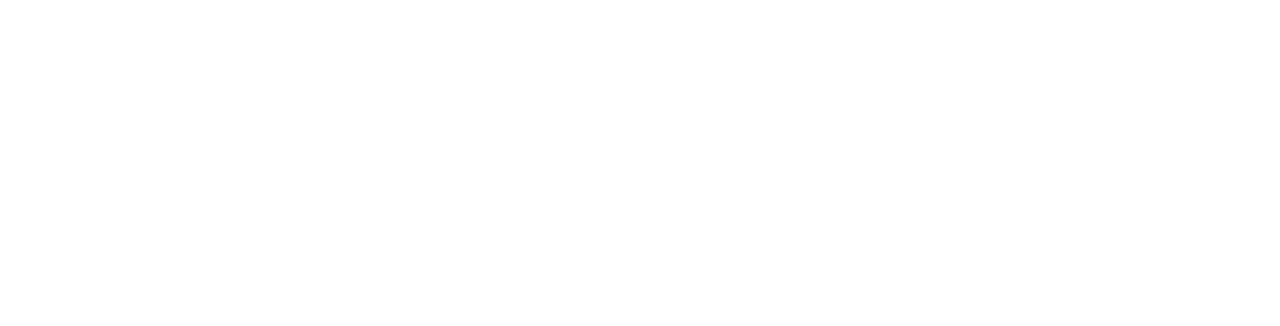
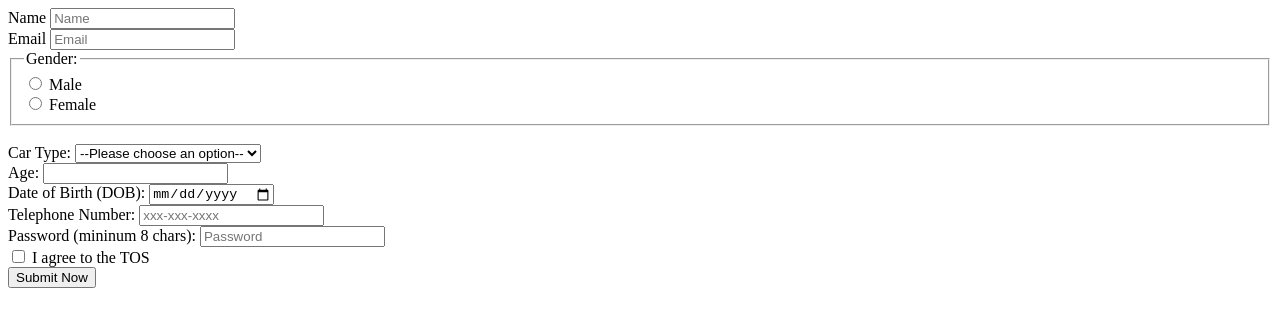
Before and after one commit to acciojob/car-insurance-form-arunkumarluck-lgtm, a website: page main.html in a window 1280 px wide. Drawn offline with Linux system fonts and the light colour scheme.

Commit message:
created a submission

```diff
--- a/main.html
+++ b/main.html
@@ -1,16 +1,60 @@
 <!DOCTYPE html>
-
-<html>
+<html lang="en">
 
 <head>
-	<link rel="stylesheet" href="styles.css">
+    <meta charset="UTF-8">
+    <meta name="viewport" content="width=device-width, initial-scale=1.0">
+    <title>Document</title>
+
 </head>
 
 <body>
-	<!-- the entire body must be written by student -->
-    <script type="text/javascript" src="./script.js">
-</script>
+    <form method="post" action="https://www.hashemian.com/tools/form-post-tester.php/ras">
+        <label for="name">Name</label>
 
+        <input type="text" required id="name" placeholder="Name">
+        <br>
+        <label for="email">Email</label>
+        <input type="email" required id="email" placeholder="Email">
+        <br>
+        <fieldset>
+            <legend>Gender:</legend>
+            <input type="radio" required id="gender_m" value="gender_m" name="gender">
+            <label for="gender_m"> Male</label>
+            <br>
+            <input type="radio" required id="gender_f" value="gender_f" name="gender">
+            <label for="gender_f">Female</label>
+        </fieldset>
+        <br>
+        <label for="cars">Car Type:</label>
+        <select name="cars" id="cars" required>
+            <option value="">--Please choose an option--</option>
+            <option value="Maruti">Maruti</option>
+            <option value="Honda">Honda</option>
+            <option value="Toyata">Toyata</option>
+            <option value="BMW">BMW</option>
+            <option value="Hyundai">Hyundai</option>
+        </select>
+        <br>
+        <label for="age">Age:</label>
+        <input type="number" required id="age" name="age">
+        <br>
+        <label for="dob">Date of Birth (DOB):</label>
+        <input type="date" required id="dob" name="DOB">
+        <br>
+        <label for="tel">Telephone Number:</label>
+
+        <input type="tel" id="tel" name="tel" placeholder="xxx-xxx-xxxx">
+        <br>
+        <label for="password">Password (mininum 8 chars):</label>
+        <input type="password" required id="password" name="password" placeholder="Password">
+        <br>
+        <input type="checkbox" required id="tos" name="tos">
+        <label for="tos">I agree to the TOS</label>
+        <br>
+        <button type="submit" name="submit">Submit Now</button>
+
+    </form>
 </body>
 
 </html>
```
